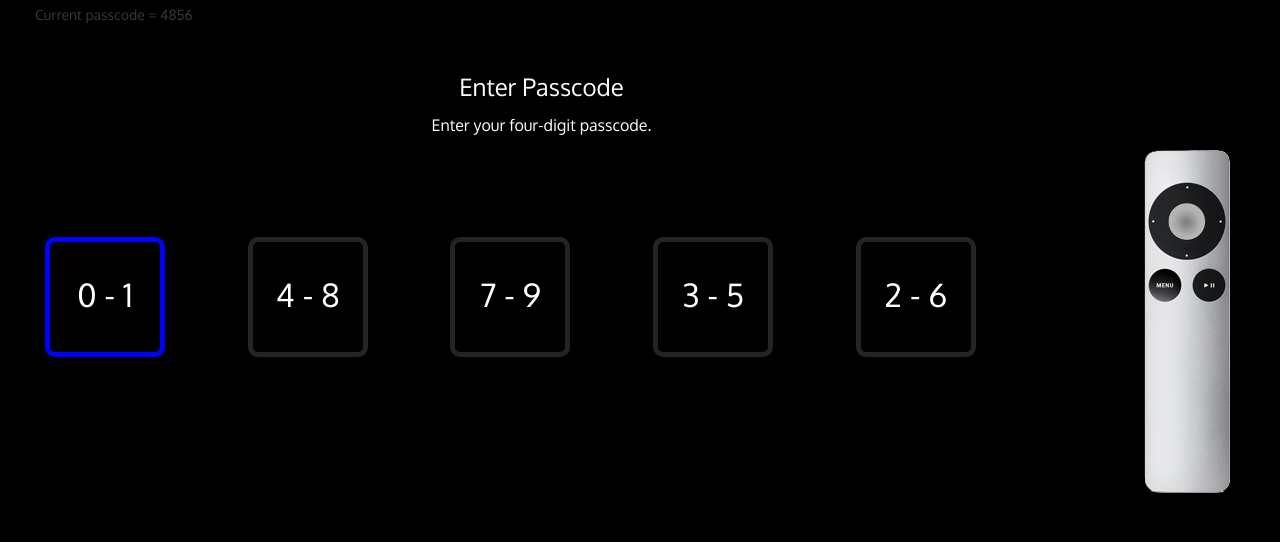
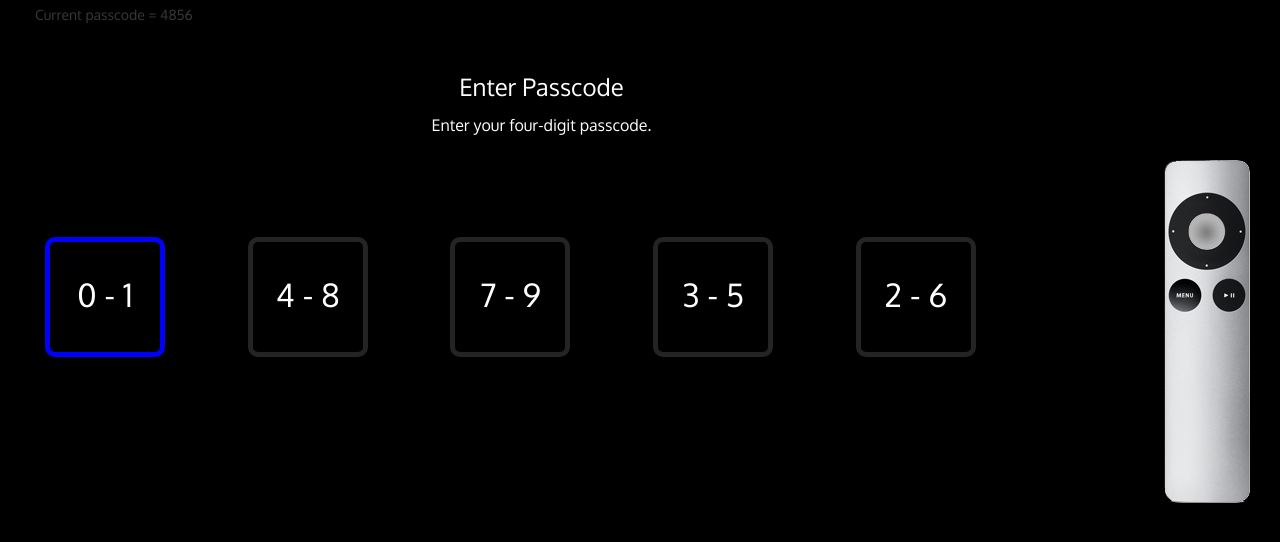
Before and after one commit to analistamarcio/AppleTV_passcode, a plain HTML site: page index.html in a window 1280 px wide. Drawn offline with Linux system fonts and the light colour scheme.

Commit message:
Initial remote control position

```diff
--- a/css/styles.css
+++ b/css/styles.css
@@ -89,8 +89,8 @@ div {
 
 #remote_control_stage {
 	position: absolute;
-	top: 150px;
-	right: 50px;
+	top: 160px;
+	right: 30px;
 	z-index: 0;
 	width: 86px;
 	height: 343px;
```
